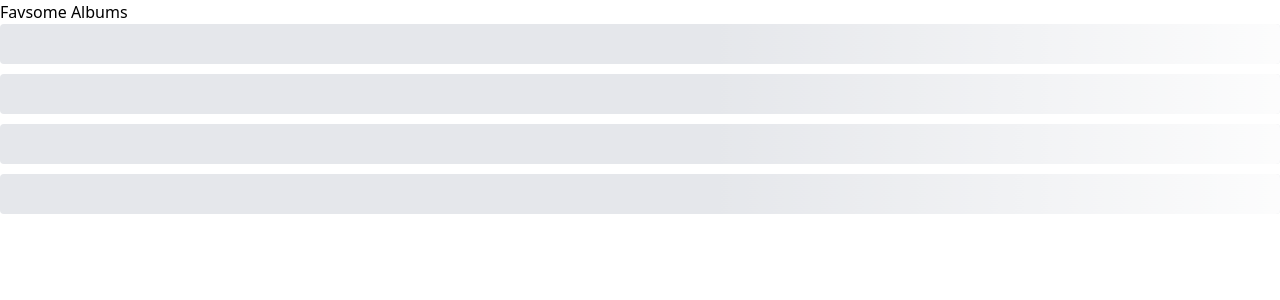
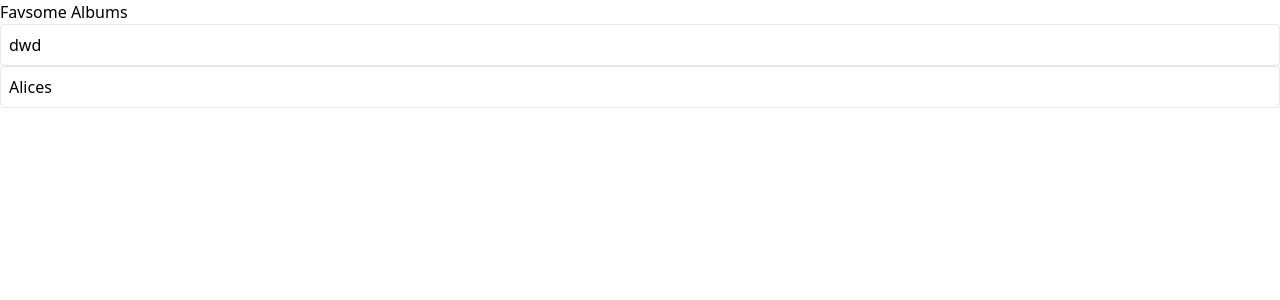
Before and after one commit to chandanch/favsome-albums, a React (Create React App) app: page / in a window 1280 px wide. Shown: the top 300 px of the page. Built offline with nearby package versions, Linux system fonts and the light colour scheme; data requests are answered from the project's data file.

Commit message:
show users list :bulb:

```diff
--- a/src/components/users-list/UsersList.jsx
+++ b/src/components/users-list/UsersList.jsx
@@ -21,7 +21,20 @@ const UsersList = () => {
 		return <div>Error fetching users.</div>;
 	}
 
-	return <div> {data.length} </div>;
+	const renderUsersList = () => {
+		const usersList = data.map((user) => {
+			return (
+				<div className="mb2 border rounded">
+					<div className="flex p-2 justify-between items-center cursor-pointer">
+						{user.name}
+					</div>
+				</div>
+			);
+		});
+		return usersList;
+	};
+
+	return <div> {renderUsersList()} </div>;
 };
 
 export default UsersList;
--- a/src/store/thunks/getUsers.js
+++ b/src/store/thunks/getUsers.js
@@ -4,7 +4,7 @@ import axios from 'axios';
 const getUsers = createAsyncThunk('users/get', async () => {
 	const response = await axios.get('http://localhost:3005/users');
 
-	await pause(13000);
+	await pause(3000);
 
 	return response.data;
 });
--- a/tailwind.config.js
+++ b/tailwind.config.js
@@ -9,7 +9,7 @@ module.exports = {
 				},
 			},
 			animation: {
-				shimmer: 'shimmer 1.5s infinite',
+				shimmer: 'shimmer 1s infinite',
 			},
 		},
 	},
```
